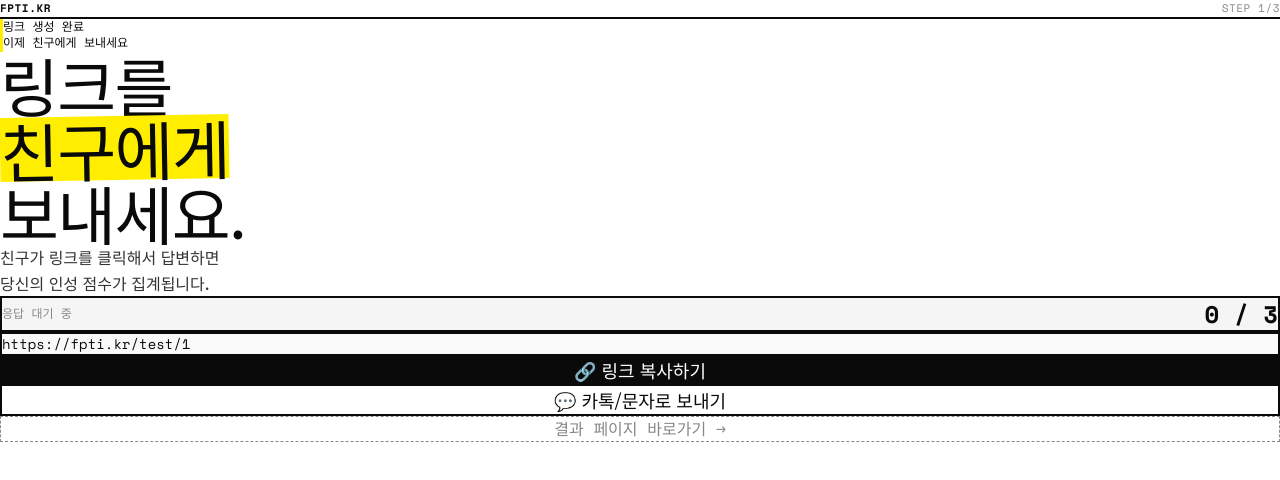
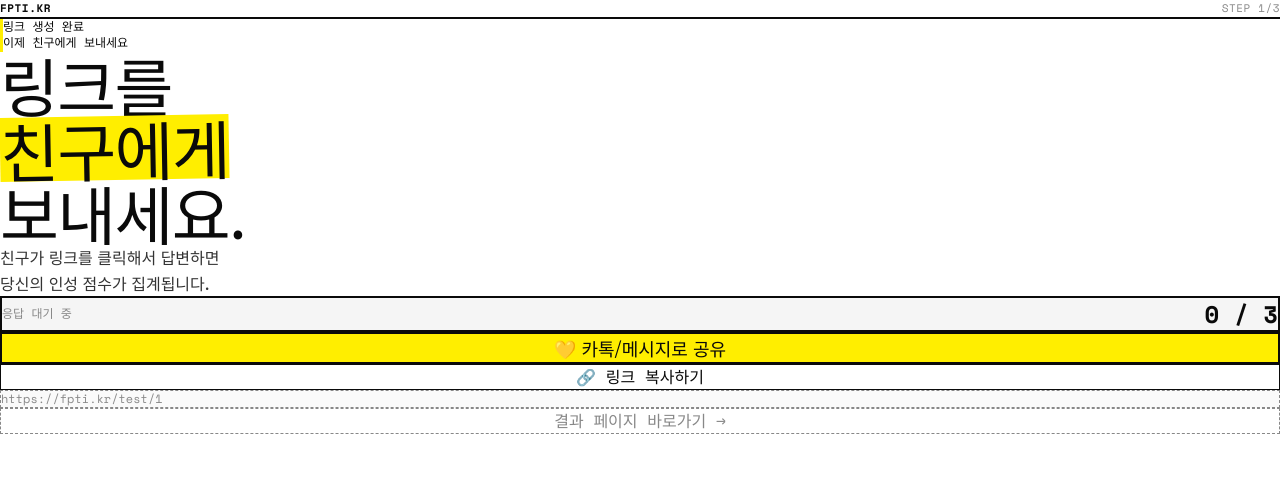
Before and after one commit to minimanimo98/fpti, a Next.js app: page /share/1 in a window 1280 px wide. Shown: the top 480 px of the page. Built offline with nearby package versions, Linux system fonts and the light colour scheme; no server answers; the database is empty.

Commit message:
Web Share API 기본 공유 버튼

```diff
--- a/app/share/[token]/page.tsx
+++ b/app/share/[token]/page.tsx
@@ -8,19 +8,19 @@ export default function SharePage() {
   const router = useRouter()
   const [copied, setCopied] = useState(false)
   const [count, setCount] = useState(0)
+  const [nickname, setNickname] = useState('친구')
   const shareUrl = `https://fpti.kr/test/${token}`
 
   const INK = "#0a0a0a"
   const HIGHLIGHT = "#FFEE00"
   const GRAY = "#888888"
 
-  // 5초마다 응답 수 폴링
   useEffect(() => {
     const fetchCount = async () => {
       const res = await fetch(`/api/get-result?token=${token}`)
       const data = await res.json()
       setCount(data.count || 0)
-      // 3명 이상이면 자동으로 결과 페이지로 이동
+      if (data.nickname) setNickname(data.nickname)
       if (data.count >= 3) {
         setTimeout(() => router.push(`/result/${token}`), 1500)
       }
@@ -36,13 +36,23 @@ export default function SharePage() {
     setTimeout(() => setCopied(false), 2000)
   }
 
-  const handleKakao = () => {
+  // 모바일 공유 (Web Share API)
+  const handleShare = async () => {
+    const shareText = `내 인성 평가해줘 🥺\n${nickname}이(가) 어떤 사람인지 솔직하게 답해줘.\n2분이면 끝!`
+
     if (navigator.share) {
-      navigator.share({
-        title: '내 인성 평가해줘',
-        text: '내 인성 평가해줘 👉',
-        url: shareUrl,
-      }).catch(() => handleCopy())
+      try {
+        await navigator.share({
+          title: 'FPTI - 내 인성 평가해줘',
+          text: shareText,
+          url: shareUrl,
+        })
+      } catch (err) {
+        // 사용자가 취소한 경우는 무시
+        if ((err as Error).name !== 'AbortError') {
+          handleCopy()
+        }
+      }
     } else {
       handleCopy()
     }
@@ -83,7 +93,6 @@ export default function SharePage() {
         당신의 인성 점수가 집계됩니다.
       </p>
 
-      {/* 실시간 카운터 */}
       <div
         className="px-5 py-4 mb-6 flex items-center justify-between"
         style={{
@@ -100,45 +109,48 @@ export default function SharePage() {
         </div>
       </div>
 
-      <div
-        className="px-4 py-4 mb-4 text-sm break-all"
+      {/* 메인 공유 버튼 */}
+      <button
+        onClick={handleShare}
+        className="w-full py-5 text-lg mb-3 flex items-center justify-center gap-2"
         style={{
-          border: `2px solid ${INK}`,
-          fontFamily: "var(--font-mono)",
-          background: '#f9f9f9',
-        }}
-      >
-        {shareUrl}
-      </div>
-
-      <button
-        onClick={handleCopy}
-        className="w-full py-5 text-lg mb-4"
-        style={{
-          background: copied ? HIGHLIGHT : INK,
-          color: copied ? INK : '#fff',
-          fontFamily: "var(--font-display)",
-          border: 'none',
-          cursor: 'pointer',
-          transition: 'all 0.2s',
-        }}
-      >
-        {copied ? '✓ 복사됐어요!' : '🔗 링크 복사하기'}
-      </button>
-
-      <button
-        onClick={handleKakao}
-        className="w-full py-5 text-lg mb-12"
-        style={{
-          background: '#fff',
+          background: HIGHLIGHT,
           color: INK,
           fontFamily: "var(--font-display)",
           border: `2px solid ${INK}`,
           cursor: 'pointer',
         }}
       >
-        💬 카톡/문자로 보내기
+        💛 카톡/메시지로 공유
       </button>
+
+      {/* 링크 복사 (보조) */}
+      <button
+        onClick={handleCopy}
+        className="w-full py-4 text-base mb-8"
+        style={{
+          background: copied ? '#f5f5f5' : '#fff',
+          color: INK,
+          fontFamily: "var(--font-mono)",
+          border: `1px solid ${INK}`,
+          cursor: 'pointer',
+        }}
+      >
+        {copied ? '✓ 복사됐어요!' : '🔗 링크 복사하기'}
+      </button>
+
+      {/* 링크 미리보기 */}
+      <div
+        className="px-4 py-3 mb-12 text-xs break-all"
+        style={{
+          border: `1px dashed ${GRAY}`,
+          fontFamily: "var(--font-mono)",
+          background: '#fafafa',
+          color: GRAY,
+        }}
+      >
+        {shareUrl}
+      </div>
 
       <button
         onClick={() => router.push(`/result/${token}`)}
```
